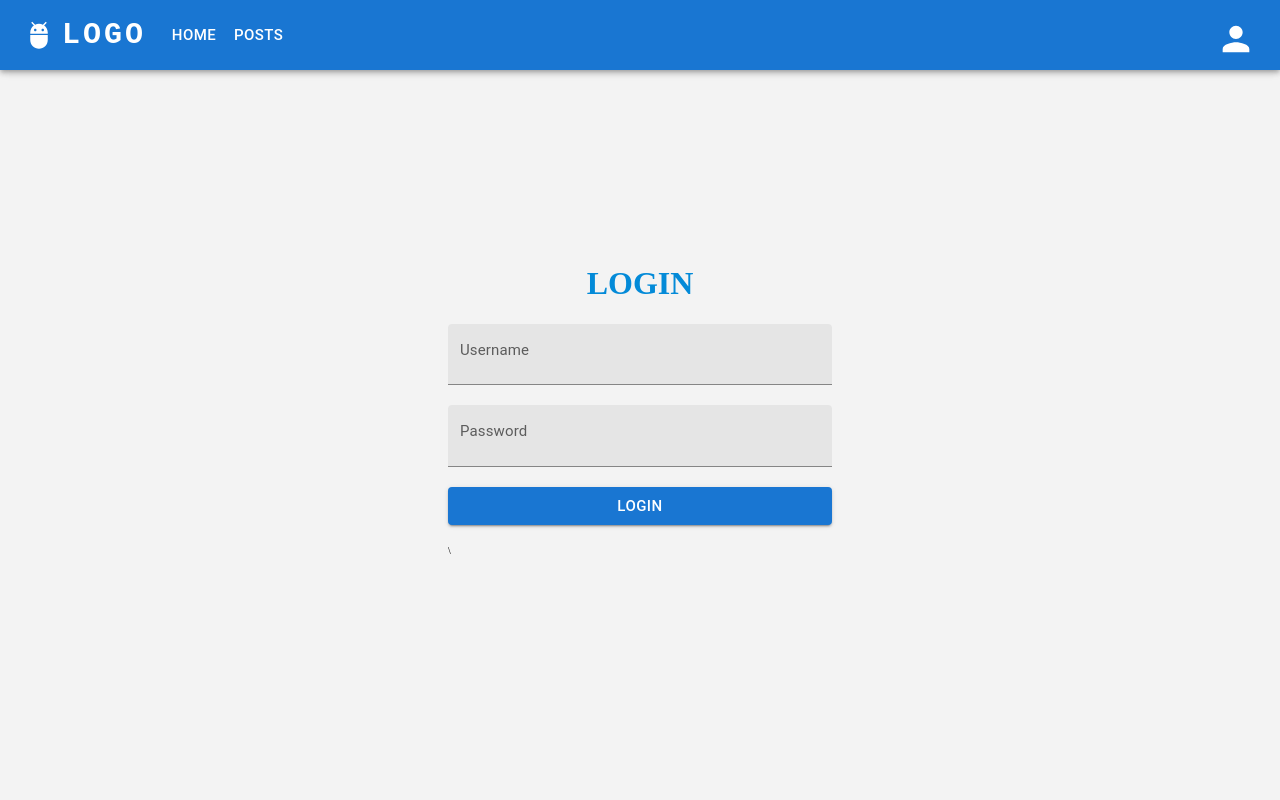
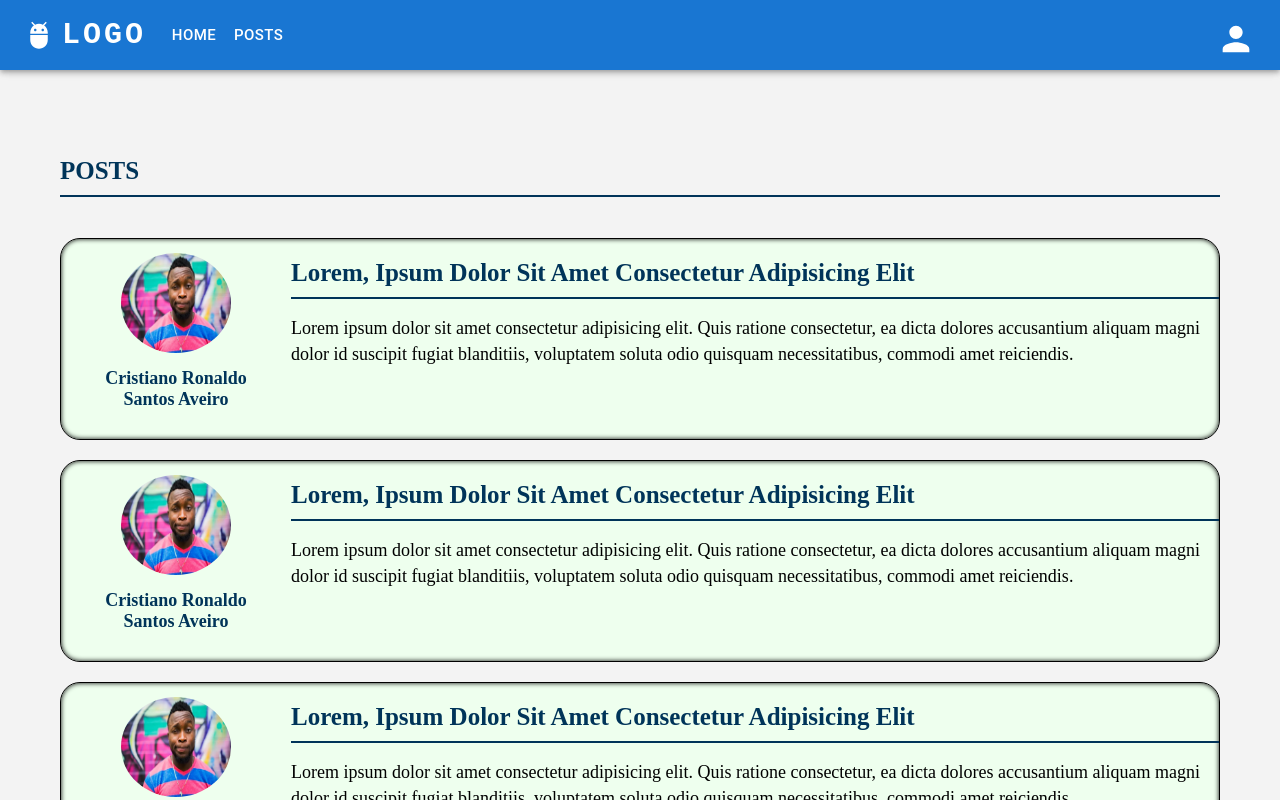
Before and after one commit to DanielMMITM/Forum-Front, a React (Vite) app: page /posts in a window 1280 px wide. Before the commit this address led to /login. Shown: the top 800 px of the page. Built offline with nearby package versions, Linux system fonts and the light colour scheme.

Commit message:
Add - add component for card- posts

```diff
--- /dev/null
+++ b/src/components/CardPost.tsx
@@ -0,0 +1,42 @@
+import { Box } from "@mui/material";
+import profilePic from "@/assets/images/profile.webp";
+
+export const CardPost = () => {
+  return (
+    <Box
+      display={"flex"}
+      alignItems={"center"}
+      mt={"2rem"}
+      className="card-post"
+    >
+      <Box
+        display={"flex"}
+        flexDirection={"column"}
+        alignItems={"center"}
+        marginInline={"2rem"}
+      >
+        <Box display={"flex"} marginInline={"4rem"} className="card-post__img">
+          <img
+            src={profilePic}
+            alt="Profile Picture"
+            className="card-post__picture"
+          />
+        </Box>
+        <h2 className="heading-secondary--card-post__name">
+          Cristiano Ronaldo Santos Aveiro
+        </h2>
+      </Box>
+      <Box display={"flex"} flexDirection={"column"} alignSelf={"start"}>
+        <h2 className=" heading-secondary heading-secondary--card-post__title">
+          Lorem, ipsum dolor sit amet consectetur adipisicing elit
+        </h2>
+        <p className="text--card-post">
+          Lorem ipsum dolor sit amet consectetur adipisicing elit. Quis ratione
+          consectetur, ea dicta dolores accusantium aliquam magni dolor id
+          suscipit fugiat blanditiis, voluptatem soluta odio quisquam
+          necessitatibus, commodi amet reiciendis.
+        </p>
+      </Box>
+    </Box>
+  );
+};
--- a/src/index.css
+++ b/src/index.css
@@ -103,6 +103,26 @@ body {
   .heading-secondary--card-title {
     text-transform: capitalize;
     font-size: 2.5rem; }
+  .heading-secondary--posts {
+    text-transform: uppercase; }
+    .heading-secondary--posts::after {
+      content: "";
+      display: flex;
+      flex-direction: column;
+      height: 2px;
+      background: currentColor;
+      margin-top: 1rem; }
+  .heading-secondary--card-post__name {
+    text-align: center;
+    color: #003459;
+    font-size: 1.8rem; }
+  .heading-secondary--card-post__title::after {
+    content: "";
+    display: flex;
+    flex-direction: column;
+    height: 2px;
+    background: currentColor;
+    margin-top: 1rem; }
 
 .heading-tertiary {
   font-size: 1.8rem;
@@ -123,6 +143,10 @@ body {
     text-align: center; }
   .text--card {
     font-size: 1.8rem; }
+  .text--card-post {
+    font-size: 1.8rem;
+    line-height: 2.6rem;
+    margin-top: -0.5rem; }
 
 .navbar {
   font-size: 4rem; }
@@ -163,6 +187,17 @@ body {
     height: 4rem; }
     .footer__social-icon:not(:last-child) {
       margin-right: 4rem; }
+
+.card-post {
+  border: 1px solid currentColor;
+  min-height: 20rem;
+  background-color: #efef;
+  border-radius: 2rem;
+  box-shadow: 0 0 5px #000000 inset; }
+  .card-post__picture {
+    width: 11rem;
+    height: 10rem;
+    border-radius: 100%; }
 
 .home-header {
   background-image: linear-gradient(320deg, rgba(0, 52, 89, 0.9), rgba(0, 0, 0, 0.6)), url("/src/assets/images/header.webp");
--- /dev/null
+++ b/src/pages/Posts.tsx
@@ -0,0 +1,19 @@
+import { CardPost } from "@/components/CardPost";
+import { Box } from "@mui/material";
+
+export const Posts = () => {
+  return (
+    <Box
+      display={"flex"}
+      flexDirection={"column"}
+      minHeight={"100vh"}
+      marginTop={"calc(100vh - (100vh - 76px))"}
+      padding={"6rem"}
+    >
+      <h2 className="heading-secondary heading-secondary--posts">Posts</h2>
+      <CardPost />
+      <CardPost />
+      <CardPost />
+    </Box>
+  );
+};
--- a/src/routes/AppRouter.tsx
+++ b/src/routes/AppRouter.tsx
@@ -4,6 +4,7 @@ import { Home } from "@/pages/Home";
 import { Login } from "@/pages/Login";
 import { NavBar } from "@/components/NavBar";
 import { Footer } from "@/components/Footer";
+import { Posts } from "@/pages/Posts";
 
 export const AppRouter = () => {
   return (
@@ -14,8 +15,8 @@ export const AppRouter = () => {
         <Route path="/login" element={<Login />}></Route>
         <Route element={<PrivateRouter />}>
           <Route path="/account"></Route>
-          <Route path="/posts"></Route>
         </Route>
+        <Route path="/posts" element={<Posts />}></Route>
       </Routes>
       <Footer />
     </BrowserRouter>
--- a/src/sass/base/_typography.scss
+++ b/src/sass/base/_typography.scss
@@ -81,6 +81,35 @@ body {
     text-transform: capitalize;
     font-size: 2.5rem;
   }
+
+  &--posts {
+    text-transform: uppercase;
+    &::after {
+      content: "";
+      display: flex;
+      flex-direction: column;
+      height: 2px;
+      background: currentColor;
+      margin-top: 1rem;
+    }
+  }
+
+  &--card-post__name {
+    text-align: center;
+    color: $color-primary-dark;
+    font-size: 1.8rem;
+  }
+
+  &--card-post__title {
+    &::after {
+      content: "";
+      display: flex;
+      flex-direction: column;
+      height: 2px;
+      background: currentColor;
+      margin-top: 1rem;
+    }
+  }
 }
 
 .heading-tertiary {
@@ -109,4 +138,10 @@ body {
   &--card {
     font-size: 1.8rem;
   }
+
+  &--card-post {
+    font-size: 1.8rem;
+    line-height: 2.6rem;
+    margin-top: -0.5rem;
+  }
 }
--- /dev/null
+++ b/src/sass/components/_cardPost.scss
@@ -0,0 +1,13 @@
+.card-post {
+  border: 1px solid currentColor;
+  min-height: 20rem;
+  background-color: #efef;
+  border-radius: 2rem;
+  box-shadow: 0 0 5px $black inset;
+
+  &__picture {
+    width: 11rem;
+    height: 10rem;
+    border-radius: 100%;
+  }
+}
--- a/src/sass/main.scss
+++ b/src/sass/main.scss
@@ -7,6 +7,7 @@
 @import "components/navbar";
 @import "components/cardFeature";
 @import "components/footer";
+@import "components/cardPost";
 
 @import "pages/home";
 @import "pages/login";
```
Also changed, not shown: src/assets/images/profile.webp (added).
